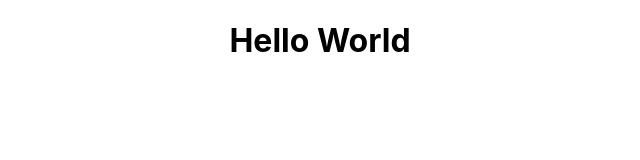
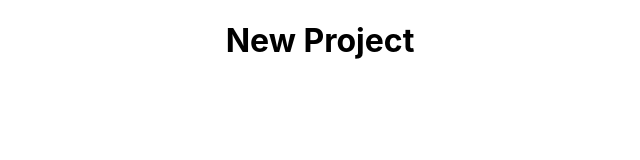
Before and after one commit to zenmh/ice-fire-academy, a React (Create React App) app: page / in a window 1280 px wide. Shown: the top 160 px of the page, without its empty margins (320-960 px from the left). Built offline with nearby package versions, Linux system fonts and the light colour scheme.

Commit message:
New setup

```diff
--- a/package.json
+++ b/package.json
@@ -1,5 +1,5 @@
 {
-  "name": "ice-fire-academy",
+  "name": "ice-fire-academy-client",
   "version": "0.1.0",
   "private": true,
   "dependencies": {
--- a/src/App.js
+++ b/src/App.js
@@ -3,7 +3,7 @@ import "./App.css";
 function App() {
   return (
     <div className="App">
-      <h1>Hello World</h1>
+      <h1>New Project</h1>
     </div>
   );
 }
```
Also changed, not shown: 1 other file (tests, documents, lock files or other folders).
